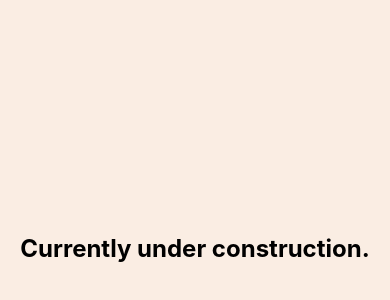
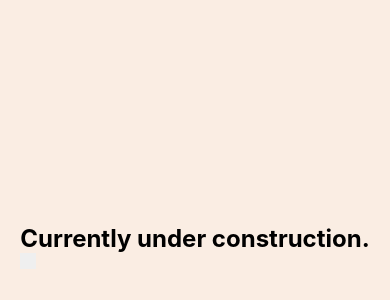
Before and after one commit to umersacirovic2006/Portfolio, a React (Vite) app: page / in a window 390 px wide. Shown: the part 174-474 px from the top of the page. Built offline with nearby package versions, Linux system fonts and the light colour scheme.

Commit message:
More pages and working on the first release

```diff
--- a/package.json
+++ b/package.json
@@ -10,6 +10,8 @@
     "preview": "vite preview"
   },
   "dependencies": {
+    "@types/react-autocomplete": "^1.8.6",
+    "@types/react-router-dom": "^5.3.3",
     "react": "^18.2.0",
     "react-dom": "^18.2.0",
     "react-router-dom": "^6.11.2"
--- a/src/App.css
+++ b/src/App.css
@@ -7,12 +7,18 @@
     width: 100%;
   }
 
-  h1 {
+  .App h1 {
     font-size: 2rem;
   }
 
+  .App button {
+    border: none;
+    width: 1rem;
+    height: 1rem;
+  }
+
 @media only screen and (max-width: 600px) {
-  h1 {
+  .App h1 {
     font-size: 1.5rem;
   }
 }
--- a/src/App.tsx
+++ b/src/App.tsx
@@ -1,9 +1,17 @@
 import './App.css'
+import { Routes, Route } from 'react-router-dom'
+import Demo from './pages/Demo/Demo'
+import Home from './pages/Home/Home'
+import About from './pages/About/About'
 
 function App() {
   return (
     <div className='App'>
-      <h1>Currently under construction.</h1>
+      <Routes>
+        <Route path='/' element={<Demo />} />
+        <Route path="/home" element={<Home />} />
+        <Route path="/about" element={<About />} />
+      </Routes>
     </div>
   )
 }
--- a/src/main.tsx
+++ b/src/main.tsx
@@ -1,10 +1,13 @@
-import React from 'react'
-import ReactDOM from 'react-dom/client'
-import App from './App.tsx'
-import './index.css'
+import React from "react";
+import ReactDOM from "react-dom/client";
+import App from "./App.tsx";
+import "./index.css";
+import { BrowserRouter } from "react-router-dom";
 
-ReactDOM.createRoot(document.getElementById('root') as HTMLElement).render(
+ReactDOM.createRoot(document.getElementById("root") as HTMLElement).render(
   <React.StrictMode>
-    <App />
-  </React.StrictMode>,
-)
+    <BrowserRouter>
+      <App />
+    </BrowserRouter>
+  </React.StrictMode>
+);
--- /dev/null
+++ b/src/pages/About/About.tsx
@@ -0,0 +1,11 @@
+import './About.css'
+
+function About() {
+  return (
+    <div className='About'>
+        About
+    </div>
+  )
+}
+
+export default About
--- /dev/null
+++ b/src/pages/Demo/Demo.tsx
@@ -0,0 +1,15 @@
+import { NavLink } from 'react-router-dom'
+import './Demo.css'
+
+function Demo() {
+  return (
+    <div className='Demo'>
+      <h1>Currently under construction.</h1>
+        <NavLink to='/home'>
+          <button />
+        </NavLink>
+    </div>
+  )
+}
+
+export default Demo
--- /dev/null
+++ b/src/pages/Home/Home.tsx
@@ -0,0 +1,11 @@
+import './Home.css'
+
+function Home() {
+  return (
+    <div className='Home'>
+        Home
+    </div>
+  )
+}
+
+export default Home
```
Also changed, not shown: src/pages/About/About.css (added), src/pages/Demo/Demo.css (added), src/pages/Home/Home.css (added), 2 other files (tests, documents, lock files or other folders).
